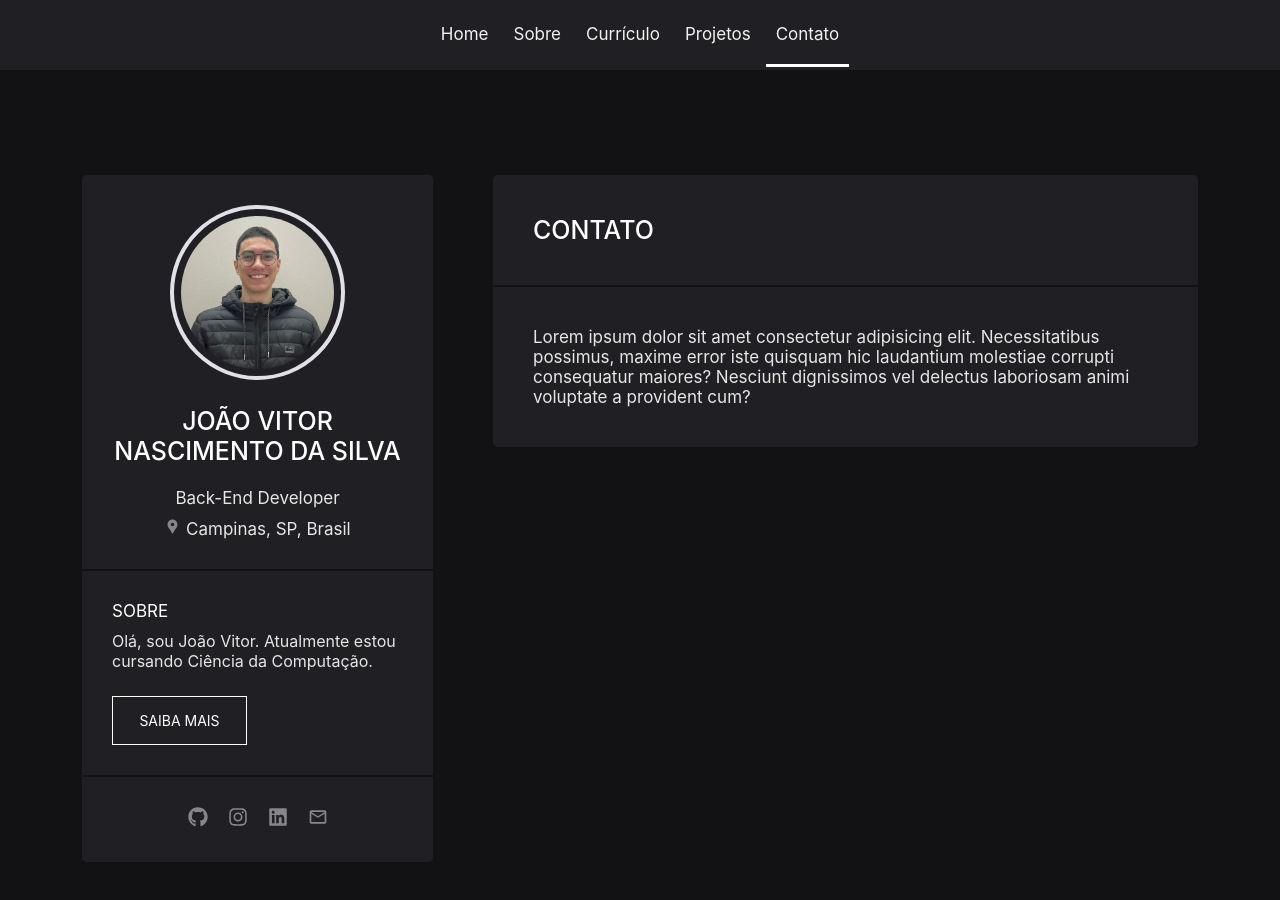
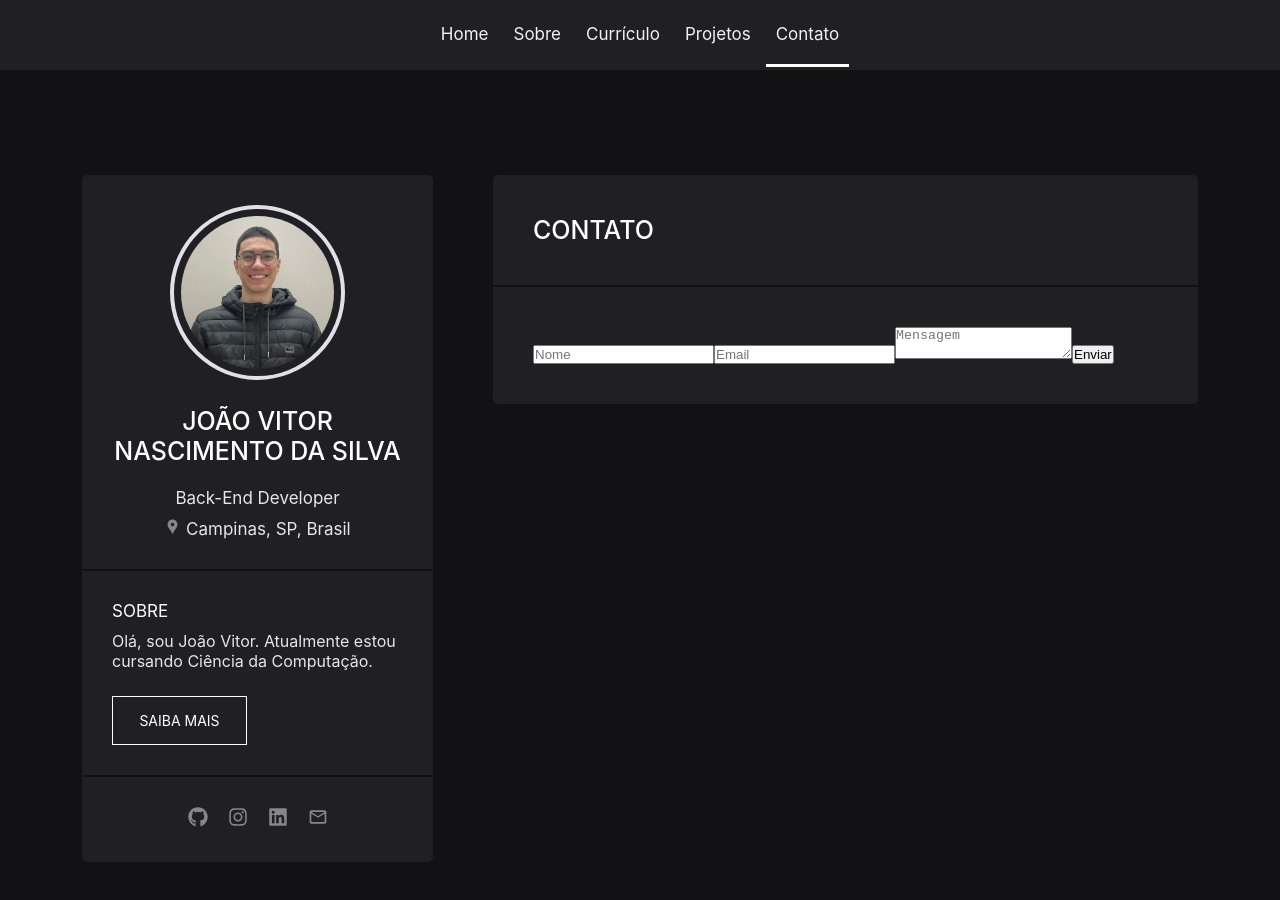
Before and after one commit to nascimentocode/personal-website, a React (Vite) app: page /contato in a window 1280 px wide. Shown: the top 900 px of the page. Built offline with nearby package versions, Linux system fonts and the light colour scheme.

Commit message:
Building contact page

```diff
--- a/src/routes/Contact.jsx
+++ b/src/routes/Contact.jsx
@@ -5,7 +5,12 @@ function Contact() {
         <section>
             <h2>Contato</h2>
             <div className="divider-content"></div>
-            <h3>Lorem ipsum dolor sit amet consectetur adipisicing elit. Necessitatibus possimus, maxime error iste quisquam hic laudantium molestiae corrupti consequatur maiores? Nesciunt dignissimos vel delectus laboriosam animi voluptate a provident cum?</h3>
+            <div id="form-contact">
+                <input type="text" placeholder="Nome" />
+                <input type="email" placeholder="Email"/>
+                <textarea placeholder="Mensagem"></textarea>
+                <button>Enviar </button>
+            </div>
         </section>
     )
 }
```
